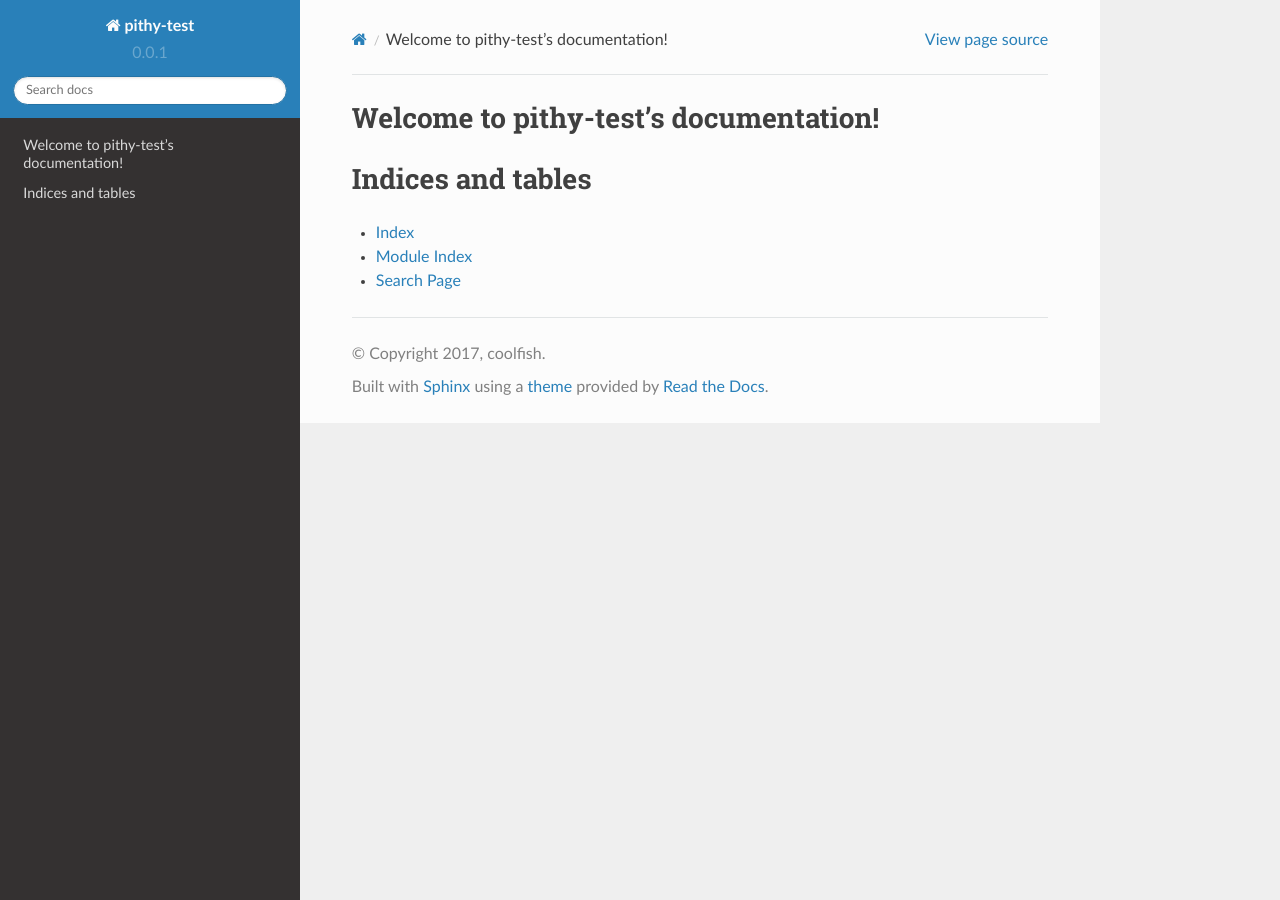
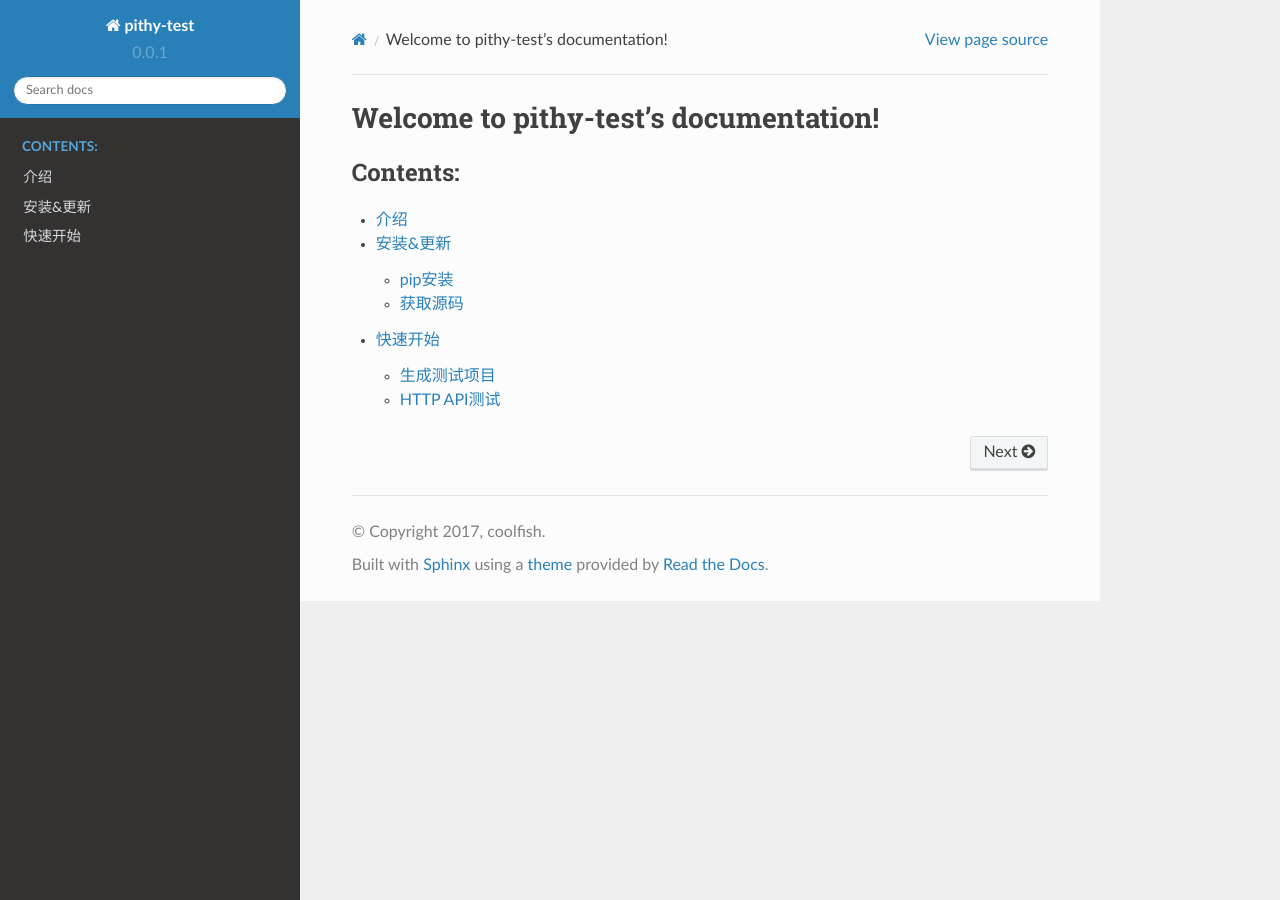
Before and after one commit to yuyu1987/pithy-test, a Sphinx documentation site: the page built from docs/source/index.rst, in a window 1280 px wide. Built offline with Sphinx 7.4.7 and the Read the Docs theme 2.0.0, drawn with Linux system fonts in a browser that asks for light colours; some of the changed lines change nothing that is shown.

Commit message:
update docs

```diff
--- a/docs/source/index.rst
+++ b/docs/source/index.rst
@@ -10,11 +10,6 @@ Welcome to pithy-test's documentation!
    :maxdepth: 2
    :caption: Contents:
 
-
-
-Indices and tables
-==================
-
-* :ref:`genindex`
-* :ref:`modindex`
-* :ref:`search`
+   introduction.rst
+   install.rst
+   quickstart.rst
--- /dev/null
+++ b/docs/source/install.rst
@@ -0,0 +1,19 @@
+安装&更新
+======================================
+
+在这一章节中,我们介绍一下如何安装pithy-test.
+
+pip安装
+--------------------------------------
+
+你可以使用pip安装或更新，方式如下::
+
+    >>> pip install pithy-test
+    >>> pip install -U pithy-test
+
+获取源码
+--------------------------------------
+
+::
+
+    >>> git clone https://github.com/yuyu1987/pithy-test.git
--- /dev/null
+++ b/docs/source/introduction.rst
@@ -0,0 +1,2 @@
+介绍
+======================================
--- /dev/null
+++ b/docs/source/quickstart.rst
@@ -0,0 +1,102 @@
+快速开始
+======================================
+
+--------------------------------------
+
+生成测试项目
+--------------------------------------
+
+::
+
+    >>> pithy-cli init
+    请选择项目类型,输入api或者app: api
+    请输入项目名称,如pithy-api-test: pithy-api-test
+    开始创建pithy-api-test项目
+    开始渲染...
+    开始渲染 api/.gitignore.jinja
+    开始渲染 api/apis/__init__.py.jinja
+    开始渲染 api/apis/pithy_api.py.jinja
+    开始渲染 api/cfg.yaml.jinja
+    开始渲染 api/db/__init__.py.jinja
+    开始渲染 api/db/pithy_db.py.jinja
+    开始渲染 api/README.MD.jinja
+    开始渲染 api/requirements.txt.jinja
+    开始渲染 api/test_suites/__init__.py.jinja
+    开始渲染 api/test_suites/test_login.py.jinja
+    开始渲染 api/utils/__init__.py.jinja
+    生成成功,请使用编辑器打开该项目
+
+.. attention::
+  app还未开发，暂时还不能生成
+
+
+HTTP API测试
+--------------------------------------
+
+**使用POST方法，传参方式为表单格式**::
+
+    from pithy import request
+
+    @request(url='http://xxxx/login', method='post')
+    def login(phone=None, password=None):
+        """
+        登录
+        """
+        headers = {'xx': xx, 'xx': xx}
+        data = {
+            'phone': phone,
+            'password': password
+        }
+        return dict(headers=headers, data=data)
+
+    # 使用
+    response = login('13111111111', '123abc').to_json()     # 解析json字符,输出为字典
+    response = login('13111111111', '123abc').json          # 解析json字符,输出为字典
+    response = login('13111111111', '123abc').to_content()  # 输出为字符串
+    response = login('13111111111', '123abc').content       # 输出为字符串
+    response = login('13111111111', '123abc').get_cookie()  # 输出cookie对象
+    response = login('13111111111', '123abc').cookie        # 输出cookie对象
+
+    # 结果取值, 假设此处response = {'a': 1, 'b': { 'c': [1, 2, 3, 4]}}
+    response = login('13111111111', '123abc').json
+
+    print response.b.c   # 通过点号取值,结果为[1, 2, 3, 4]
+
+    print response('$.a') # 通过object path取值,结果为1
+
+    for i in response('$..c[@>3]'): # 通过object path取值,结果为选中c字典里大于3的元素
+        print i
+
+
+**使用POST方法，传参方式为JSON**::
+
+    from pithy import request
+
+    @request(url='http://xxxx/login', method='post')
+    def login(phone=None, password=None):
+        """
+        登录
+        """
+        headers = {'xx': xx, 'xx': xx}
+        data = {
+            'phone': phone,
+            'password': password
+        }
+        return dict(headers=headers, json=data)
+
+
+**GET,URL传参**::
+
+    from pithy import request
+
+    @request(url='http://xxxx/login')
+    def login(phone=None, password=None):
+        """
+        登录
+        """
+        headers = {'xx': xx, 'xx': xx}
+        params = {
+            'phone': phone,
+            'password': password
+        }
+        return dict(headers=headers, params=params)
```
